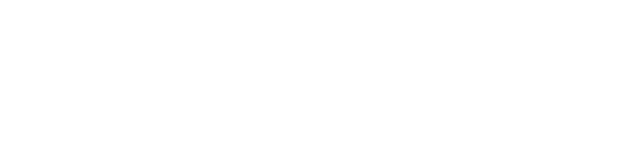
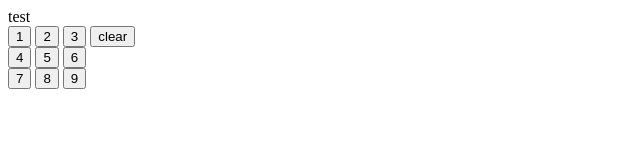
Before and after one commit to JJHH17/calculator-js, a plain HTML site: page index.html in a window 1280 px wide. Shown: the whole page, without its empty margins (0-640 px from the left). Drawn offline with Linux system fonts and the light colour scheme.

Commit message:
Add basic HTML for calculator UI

```diff
--- a/index.html
+++ b/index.html
@@ -7,6 +7,25 @@
     <script src="./calculator.js" defer></script>
 </head>
 <body>
-
+    <div class="display">
+        <!--Displays the entered numbers-->
+        <div id="output">test</div>
+    </div>
+    <div class="topRow">
+        <button id="one">1</button>
+        <button id="two">2</button>
+        <button id="three">3</button>
+        <button id="clear">clear</button>
+    </div>
+    <div class="middleRow">
+        <button id="four">4</button>
+        <button id="five">5</button>
+        <button id="six">6</button>
+    </div>
+    <div class="bottomRow">
+        <button id="seven">7</button>
+        <button id="eight">8</button>
+        <button id="nine">9</button>
+    </div>
 </body>
 </html>
```
